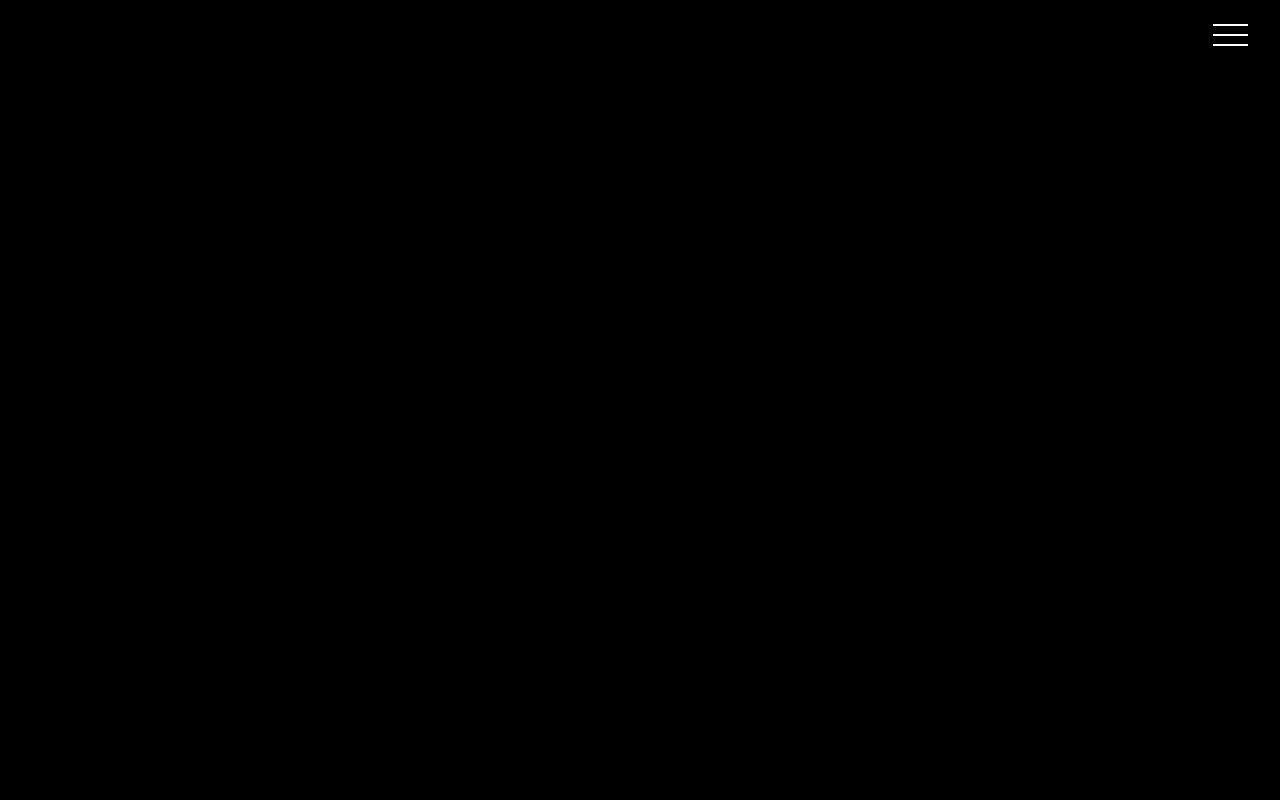
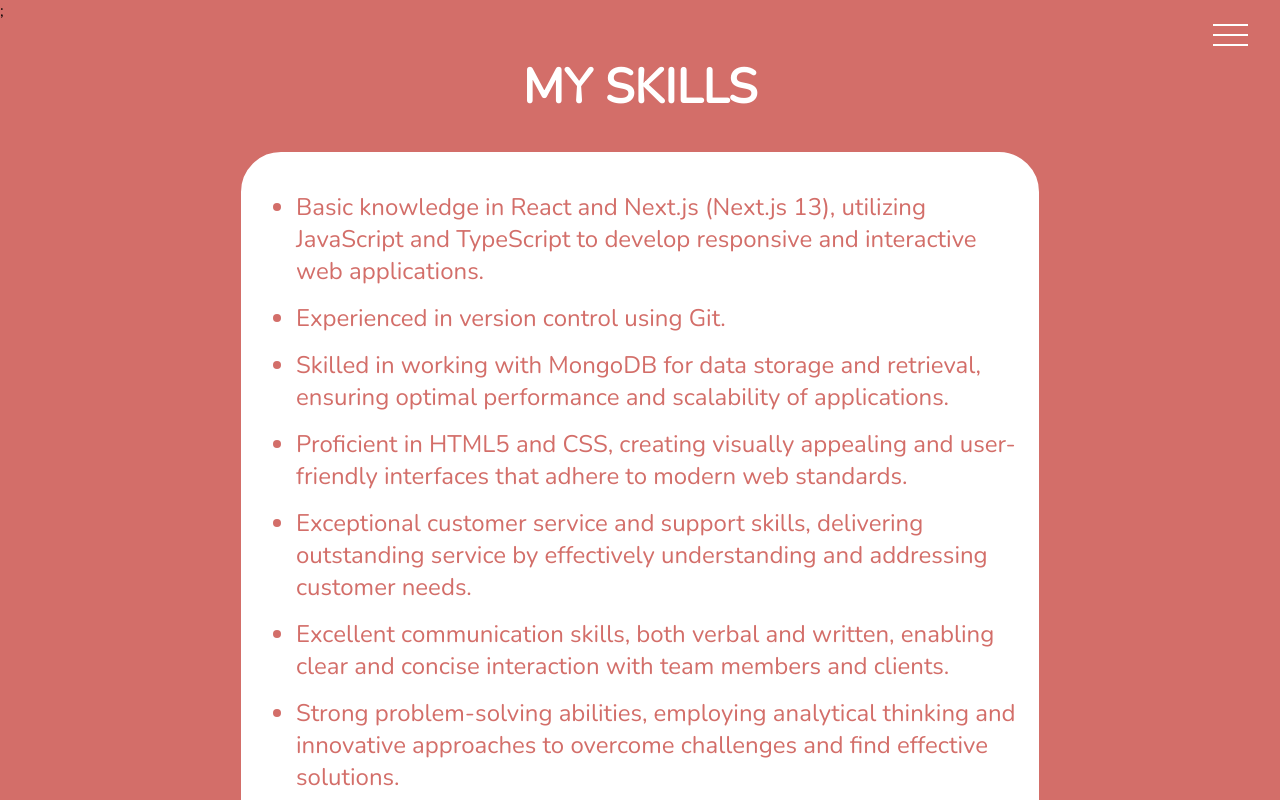
Before and after one commit to PyonAU/my-cv, a Next.js app: page /skills in a window 1280 px wide. Shown: the top 800 px of the page. Built offline with nearby package versions, Linux system fonts and the light colour scheme.

Commit message:
feat: add contents in skills page

```diff
--- a/app/skills/page.jsx
+++ b/app/skills/page.jsx
@@ -1,8 +1,30 @@
+'use client';
+
+import { mySkillsTexts } from '@/lib/text-data.js';
+import styles from './skills.module.css';
 
 const SkillsPage = () => {
   return (
-    <h1>SkillsPage</h1>
-  )
-}
+    <>
+      <style global jsx>
+        {`
+          html,
+          body {
+            background: #d36e69;
+          }
+        `}
+      </style>
+      ;
+      <div className={styles.titleContainer}>
+        <h1 className={styles.title}>MY SKILLS</h1>
+      </div>
+      <div className={styles.listContainer}>
+        <ul className={styles.lists}>
+          {mySkillsTexts.map((list, index) => <li className={styles.list} key={`list${index}`}>{list}</li>)}
+        </ul>
+      </div>
+    </>
+  );
+};
 
 export default SkillsPage;
--- /dev/null
+++ b/app/skills/skills.module.css
@@ -0,0 +1,27 @@
+.titleContainer {
+  text-align: center;
+}
+
+.title {
+  color: var(--primaryColor);
+  font-size: 3rem;
+}
+
+.listContainer {
+  width: 60%;
+  padding: 10px;
+  border: 5px solid var(--primaryColor);
+  background-color: var(--primaryColor);
+  border-radius: 40px;
+  margin: auto;
+  margin-bottom: 30px;
+  font-size: 1.5rem;
+}
+
+.lists {
+  color: var(--navColor3);
+}
+
+.list {
+  margin: 15px 0;
+}
--- /dev/null
+++ b/lib/text-data.js
@@ -0,0 +1,17 @@
+export const aboutMeTexts = [
+  'I have gained valuable experience in the customer service industry, working both as airline staff and a corporate travel consultant. These roles have honed my skills in providing exceptional service, resolving issues efficiently, and maintaining a high level of professionalism.',
+  'In response to the challenges posed by the COVID-19 pandemic and my subsequent retrenchment, I proactively embraced the opportunity to transition into the IT field. Recognizing the growing importance of technology, I embarked on a path to acquire relevant skills and knowledge. I have successfully completed multiple Udemy courses and undertaken various projects using React and Next.js, all under the guidance of my dedicated mentor.',
+  'As a team player, I am known for my personable and proactive approach. I consistently demonstrate a strong work ethic, enthusiasm, and punctuality. Thriving under pressure, I remain focused and composed while delivering results. My commitment to meeting customer needs efficiently is evident in the positive feedback I have consistently received from satisfied customers.'
+];
+
+export const mySkillsTexts = [
+  'Basic knowledge in React and Next.js (Next.js 13), utilizing JavaScript and TypeScript to develop responsive and interactive web applications.',
+  'Experienced in version control using Git.',
+  'Skilled in working with MongoDB for data storage and retrieval, ensuring optimal performance and scalability of applications.',
+  'Proficient in HTML5 and CSS, creating visually appealing and user-friendly interfaces that adhere to modern web standards.',
+  'Exceptional customer service and support skills, delivering outstanding service by effectively understanding and addressing customer needs.',
+  'Excellent communication skills, both verbal and written, enabling clear and concise interaction with team members and clients.',
+  'Strong problem-solving abilities, employing analytical thinking and innovative approaches to overcome challenges and find effective solutions.',
+  'Consistently ensuring service delivery meets or exceeds expectations, prioritizing efficiency, accuracy, and customer satisfaction.',
+  'Skilled in sales techniques, leveraging product knowledge and persuasive communication to drive revenue and meet sales targets.'
+];
```
